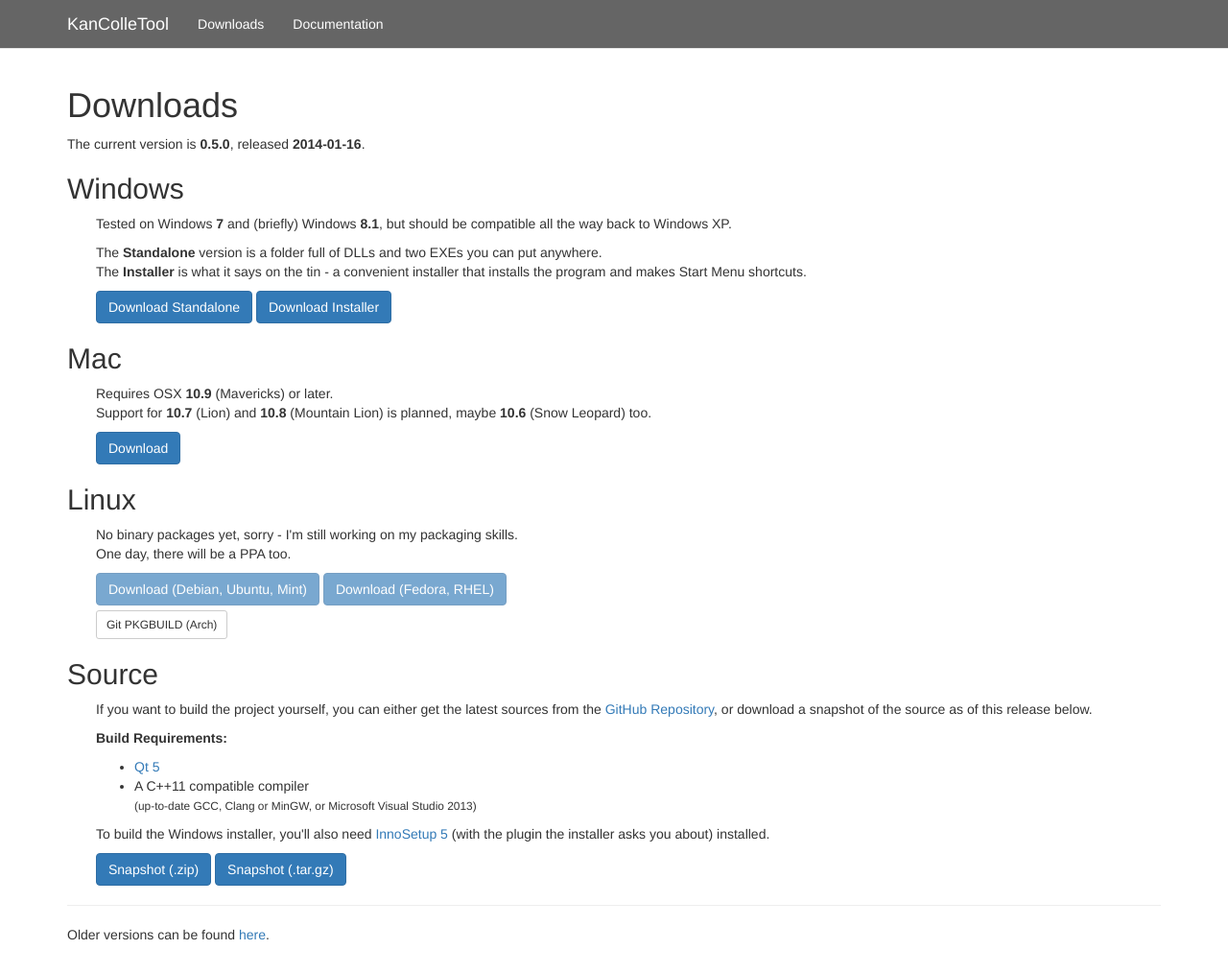
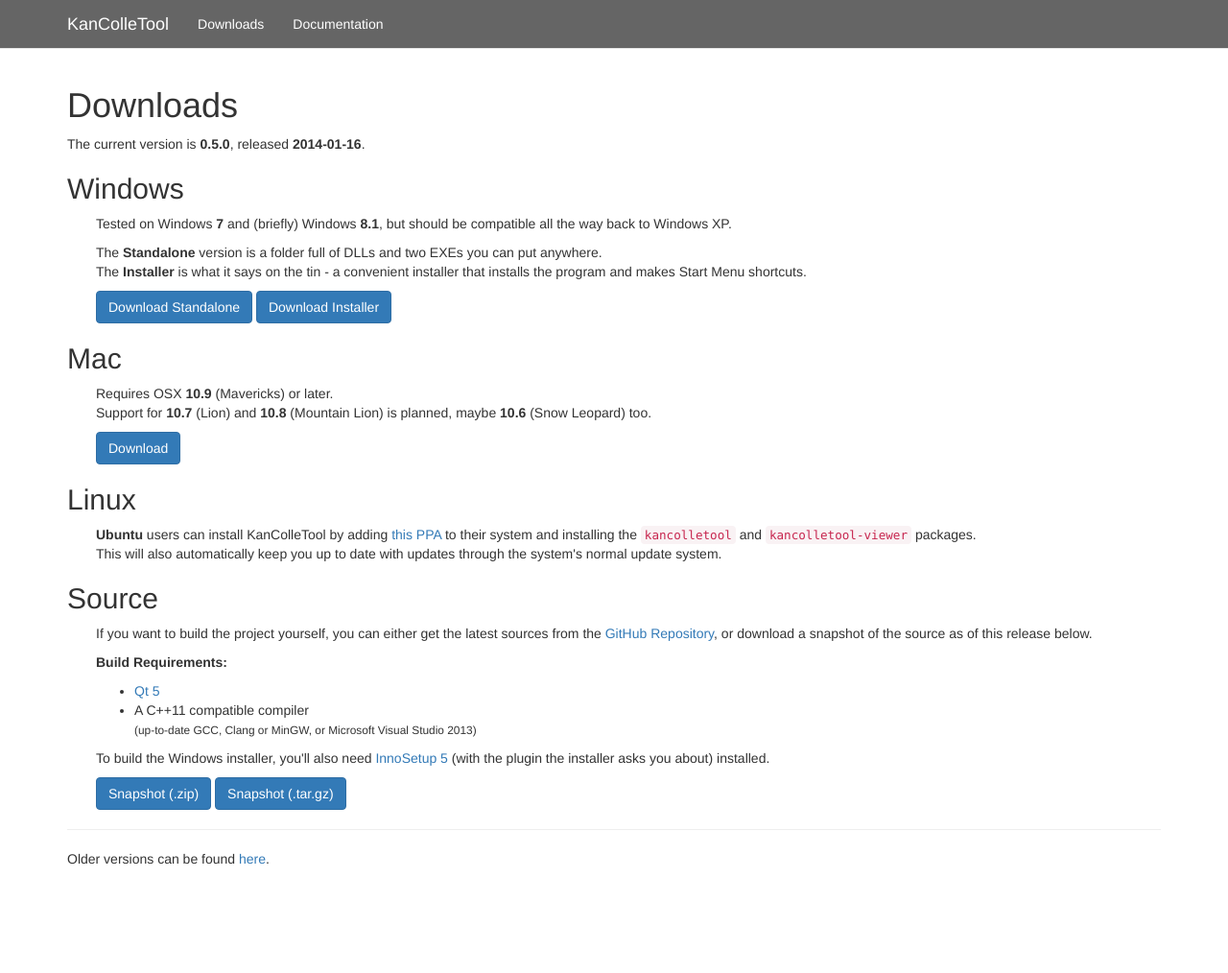
Before and after one commit to KanColleTool/kancolletool.github.io, a Jekyll site: the page built from downloads/index.html, in a window 1280 px wide and 1014 px high. Shown: the whole window at 96% size. Built offline with Jekyll 4.4.1, drawn with Linux system fonts in a browser that asks for light colours; nearby versions of some CDN libraries; Markdown is read by kramdown in place of the engine named in the settings.

Commit message:
Ubuntu PPA Link

```diff
--- a/downloads/index.html
+++ b/downloads/index.html
@@ -37,16 +37,9 @@
 <h2>Linux</h2>
 <div class="dl-section">
 	<p>
-		No binary packages yet, sorry - I'm still working on my packaging skills.<br />
-		One day, there will be a PPA too.
+		<strong>Ubuntu</strong> users can install KanColleTool by adding <a href="https://launchpad.net/~kancolletool/+archive/ppa">this PPA</a> to their system and installing the <code>kancolletool</code> and <code>kancolletool-viewer</code> packages.<br />
+		This will also automatically keep you up to date with updates through the system's normal update system.
 	</p>
-	<div class="dl-links">
-		<a class="btn btn-primary" href="http://kancolletool.s3.amazonaws.com/downloads/{{ site.data.downloads[0].version }}/KanColleTool.deb" disabled="disabled">Download (Debian, Ubuntu, Mint)</a>
-		<a class="btn btn-primary" href="http://kancolletool.s3.amazonaws.com/downloads/{{ site.data.downloads[0].version }}/KanColleTool.rpm" disabled="disabled">Download (Fedora, RHEL)</a>
-	</div>
-	<div class="dl-links">
-		<a class="btn btn-default btn-sm" href="http://kancolletool.s3.amazonaws.com/downloads/timeless/PKGBUILD">Git PKGBUILD (Arch)</a>
-	</div>
 </div>
 
 <h2>Source</h2>
```
